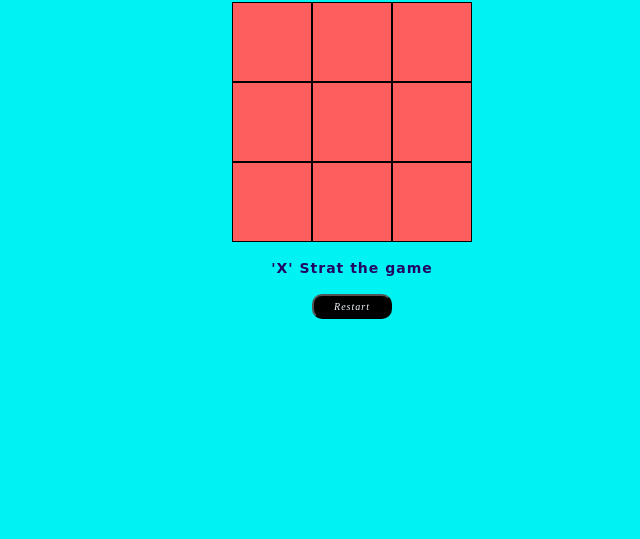
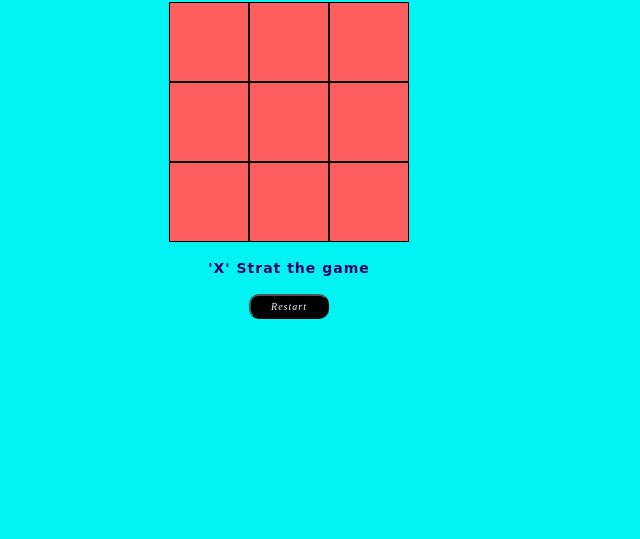
Before and after one commit to DevA-glitch/Tic_tac_toe-GAME, a plain HTML site: page index.html in a window 1280 px wide. Shown: the part 261-800 px from the top of the page, without its empty margins (270-910 px from the left). Drawn offline with Linux system fonts and the light colour scheme.

Commit message:
changed html file name

```diff
--- a/styles/style.css
+++ b/styles/style.css
@@ -19,7 +19,7 @@ body {
     justify-content: center;
     height: 100vh;
     flex-direction: column;
-    margin-left: 7rem;
+    margin-left: 7DevA-glitch/Tic_tac_toe-GAMErem;
 }
 
 h3 {
```
Also changed, not shown: index.html (renamed from indx.html).
